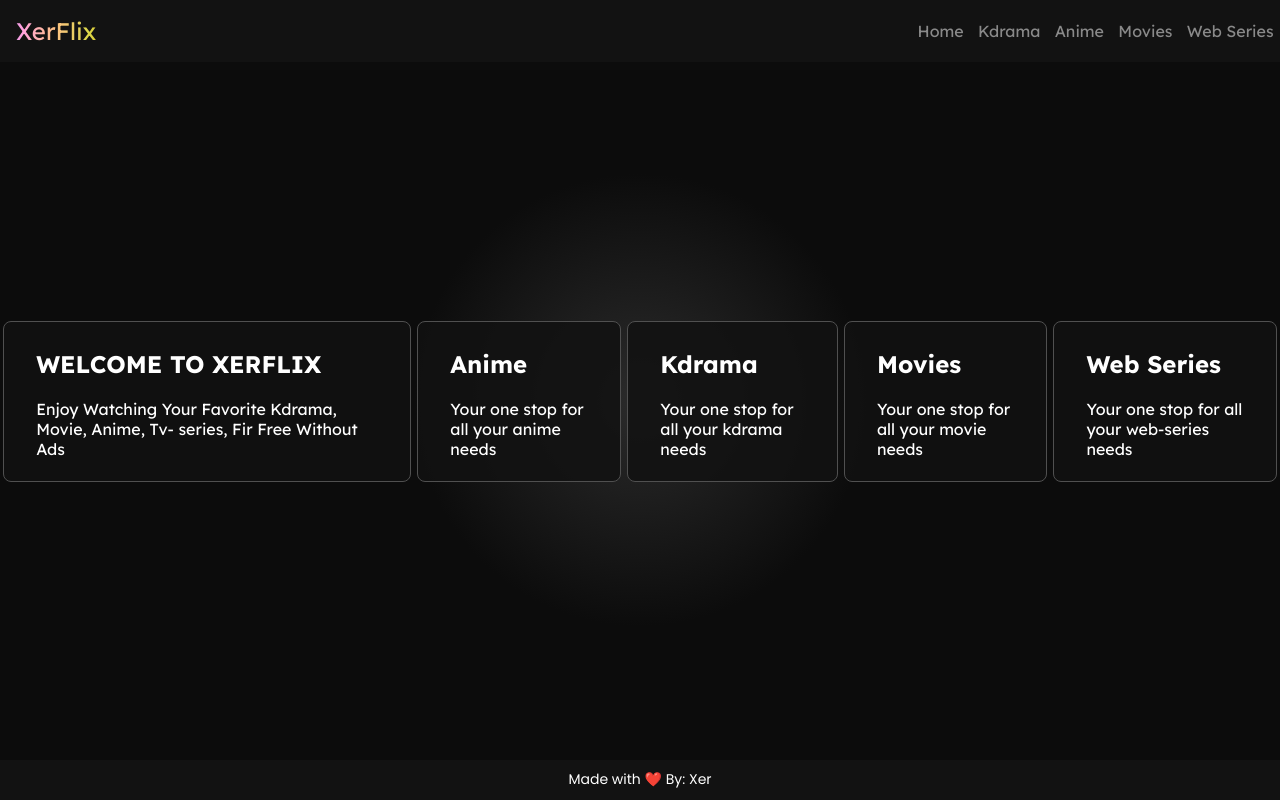
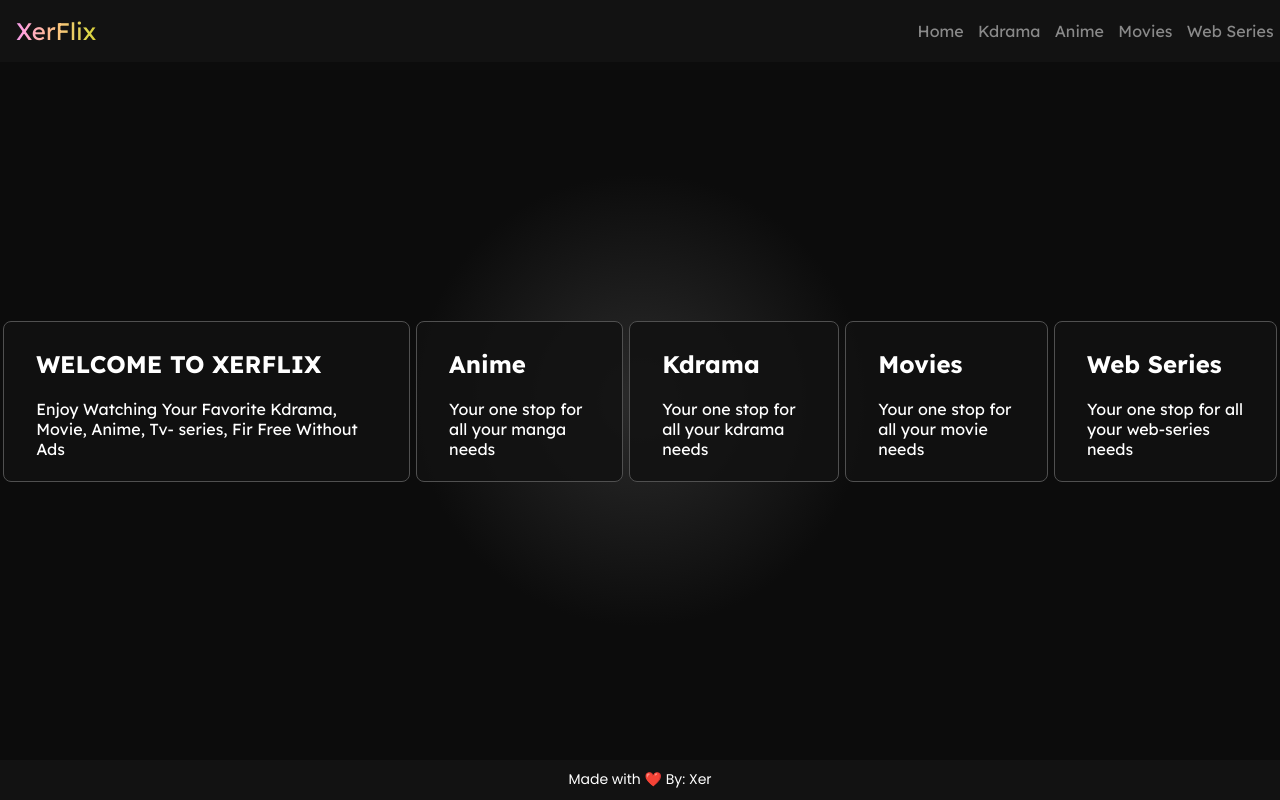
Before and after one commit to XerAnime/plo, a Next.js app: page / in a window 1280 px wide. Built offline with nearby package versions, Linux system fonts and the light colour scheme.

Commit message:
Update page.jsx

```diff
--- a/src/app/page.jsx
+++ b/src/app/page.jsx
@@ -21,7 +21,7 @@ export default async function Home() {
 					>
 						<div className={styles.manga}>
 							<h2>Anime</h2>
-							<p>Your one stop for all your anime needs</p>
+							<p>Your one stop for all your manga needs</p>
 						</div>
 					</Link>
 					<Link
```
